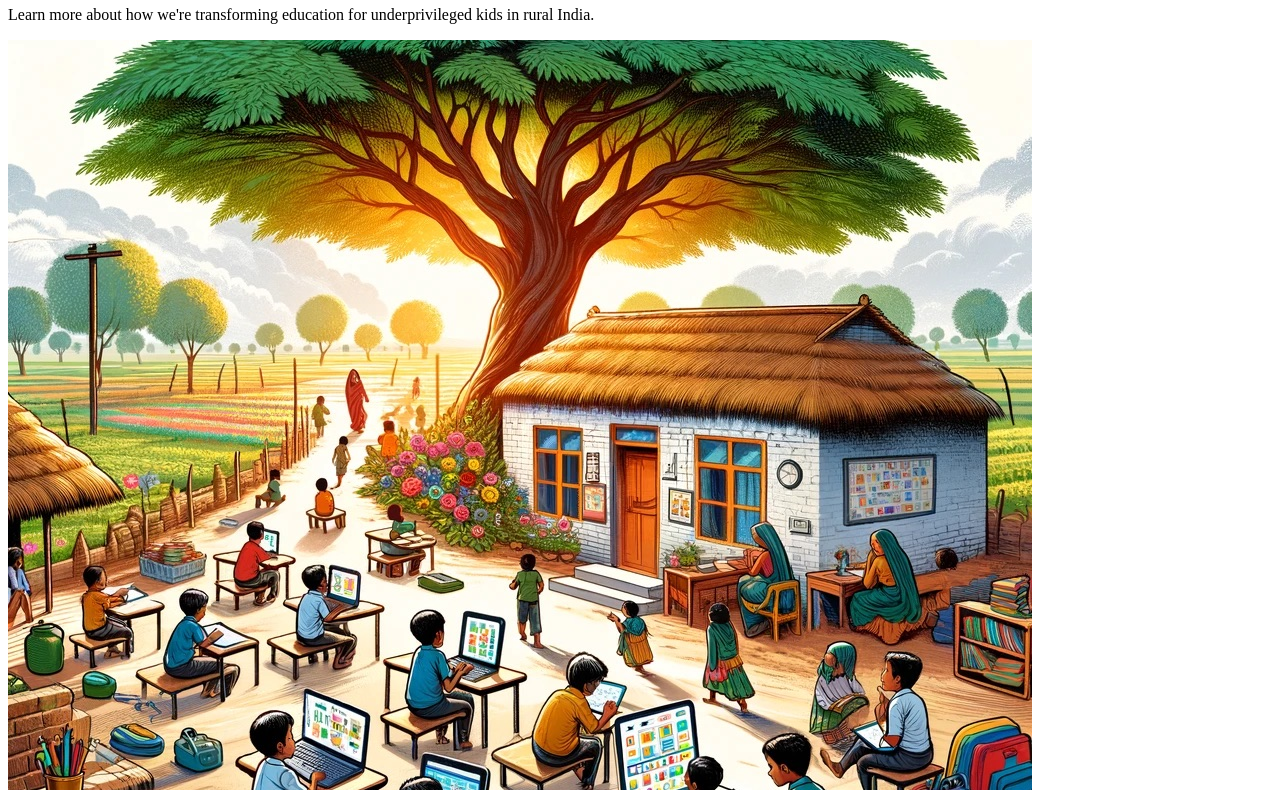
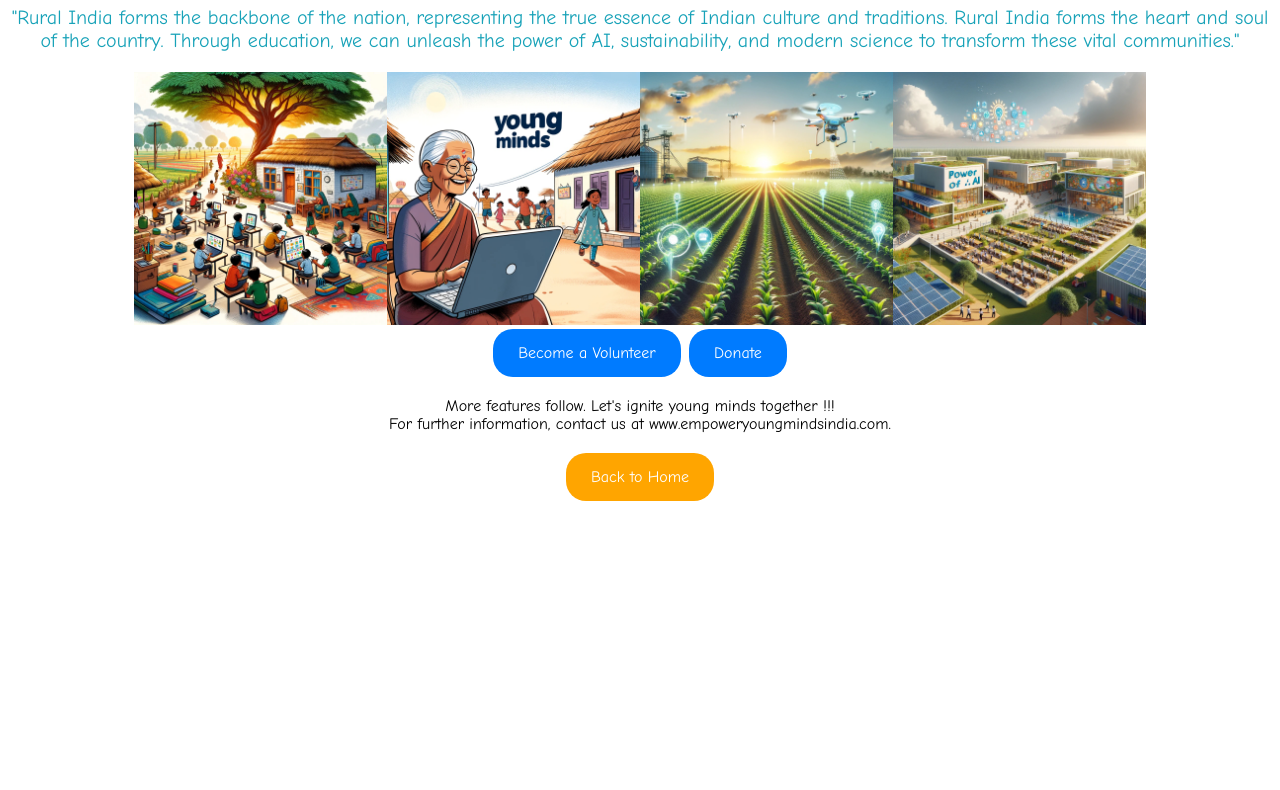
Before and after one commit to ramitan7/ignitingyoungminds, a plain HTML site: page content.html in a window 1280 px wide. Shown: the part 74-864 px from the top of the page. After the commit the page ends 800 px from the top, so only its background shows below. Drawn offline with Linux system fonts and the light colour scheme.

Commit message:
Add files via upload
Updated files and new images

```diff
--- a/content.html
+++ b/content.html
@@ -3,14 +3,72 @@
 <head>
     <meta charset="UTF-8">
     <meta name="viewport" content="width=device-width, initial-scale=1.0">
-    <title>More About Our Project</title>
+    <title>Ignite Change: Empower Rural India</title>
+    <style>
+        body {
+            text-align: center;
+            font-family: 'Arial', sans-serif;
+        }
+        h1, .note, .btn, p {
+            font-family: 'Comic Sans MS', cursive, sans-serif;
+        }
+        h1 {
+            color: #007bff;
+        }
+        .note {
+            font-size: 20px;
+            color: #17a2b8;
+        }
+        .btn {
+            background-color: #007bff; /* Blue */
+            color: white;
+            padding: 15px 25px;
+            border: none;
+            cursor: pointer;
+            text-align: center;
+            text-decoration: none;
+            display: inline-block;
+            font-size: 16px;
+            margin: 4px 2px;
+            transition-duration: 0.4s;
+            border-radius: 20px; /* Oval shape */
+        }
+        .btn:hover {
+            background-color: #0056b3;
+        }
+        .back-home-btn {
+            background-color: orange; /* Back to Home button color */
+        }
+        .back-home-btn:hover {
+            background-color: darkorange;
+        }
+        img {
+            width: 20%; /* Adjusted image size to fit on one page */
+            height: auto;
+            display: inline-block;
+        }
+        .images-container {
+            display: flex;
+            justify-content: center;
+            flex-wrap: wrap;
+        }
+    </style>
 </head>
 <body>
-    <h1>Further Information</h1>
-    <p>Learn more about how we're transforming education for underprivileged kids in rural India.</p>
-
-    <img src="edu_image_url.jpeg" alt="Education for Underprivileged Kids" style="width:auto;">
-    <br>
-    <a href="index.html"><button>Back to Home</button></a>
+    <h1>Ignite Change: Empower Rural India</h1>
+    <p class="note">"Rural India forms the backbone of the nation, representing the true essence of Indian culture and traditions. Rural India forms the heart and soul of the country. Through education, we can unleash the power of AI, sustainability, and modern science to transform these vital communities."</p>
+    <div class="images-container">
+        <img src="edu_image_url.jpeg" alt="Education for Underprivileged Kids">
+        <img src="edu1.jpeg" alt="Interactive Learning">
+        <img src="edu2.jpeg" alt="Community Engagement">
+        <img src="edu3.jpeg" alt="Technology in Education">
+    </div>
+    <div>
+        <button class="btn">Become a Volunteer</button>
+        <button class="btn">Donate</button>
+    </div>
+    <p>More features follow. Let's ignite young minds together !!!<br>
+    For further information, contact us at <span style="text-decoration: none; color: black;">www.empoweryoungmindsindia.com</span>.</p>
+    <a href="index.html"><button class="btn back-home-btn">Back to Home</button></a>
 </body>
 </html>
```
Also changed, not shown: index.html (+13 -9 lines), edu1.jpeg (added), edu2.jpeg (added), edu3.jpeg (added).
